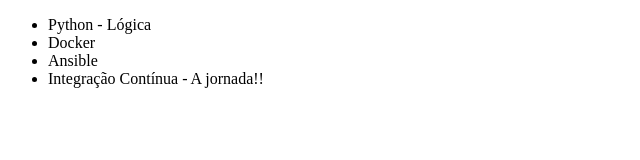
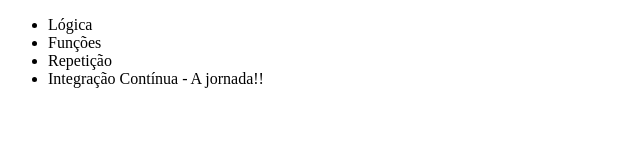
Before and after one commit to islain3/estudos-git, a plain HTML site: page index.html in a window 1280 px wide. Shown: the full height of the page, 0-640 px from the left. Drawn offline with Linux system fonts and the light colour scheme.

Commit message:
Colocando os cursos no pdrão Python

```diff
--- a/index.html
+++ b/index.html
@@ -2,13 +2,13 @@
 <html lang="en">
 <head>
     <meta charset="UTF-8">
-    <title>Cursos de Python</title>
+    <title>Curso de Python</title>
 </head>
 <body>
     <ul>
-        <li>Python - Lógica</li>
-        <li>Docker</li>
-        <li>Ansible</li>
+        <li>Lógica</li>
+        <li>Funções</li>
+        <li>Repetição</li>
         <li>Integração Contínua - A jornada!!</li>
     </ul>
 </body>
```
